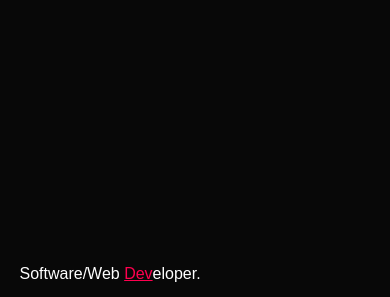
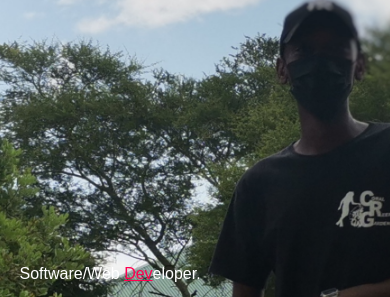
Before and after one commit to amogelangmawela/portfolioresume, a plain HTML site: page index.html in a window 390 px wide. Shown: the part 82-379 px from the top of the page. Drawn offline with Linux system fonts and the light colour scheme; the site is published under a folder, as on GitHub Pages, so addresses that start at the root find nothing.

Commit message:
update background images

```diff
--- a/css/styles.css
+++ b/css/styles.css
@@ -18,7 +18,7 @@ body {
 #header {
   width: 100%;
   height: 100vh;
-  background-image: url(/images/background.jpg);
+  background-image: url("../images/background.jpg");
   background-size: cover;
   background-position: center;
   background-attachment: fixed;
@@ -418,7 +418,7 @@ nav .fa-solid {
 
 @media only screen and (max-width: 600px) {
   #header {
-    background-image: url(/images/bg-smallscreen.jpg);
+    background-image: url("../images/bg-smallscreen.jpg");
   }
 
   .logo {
```
